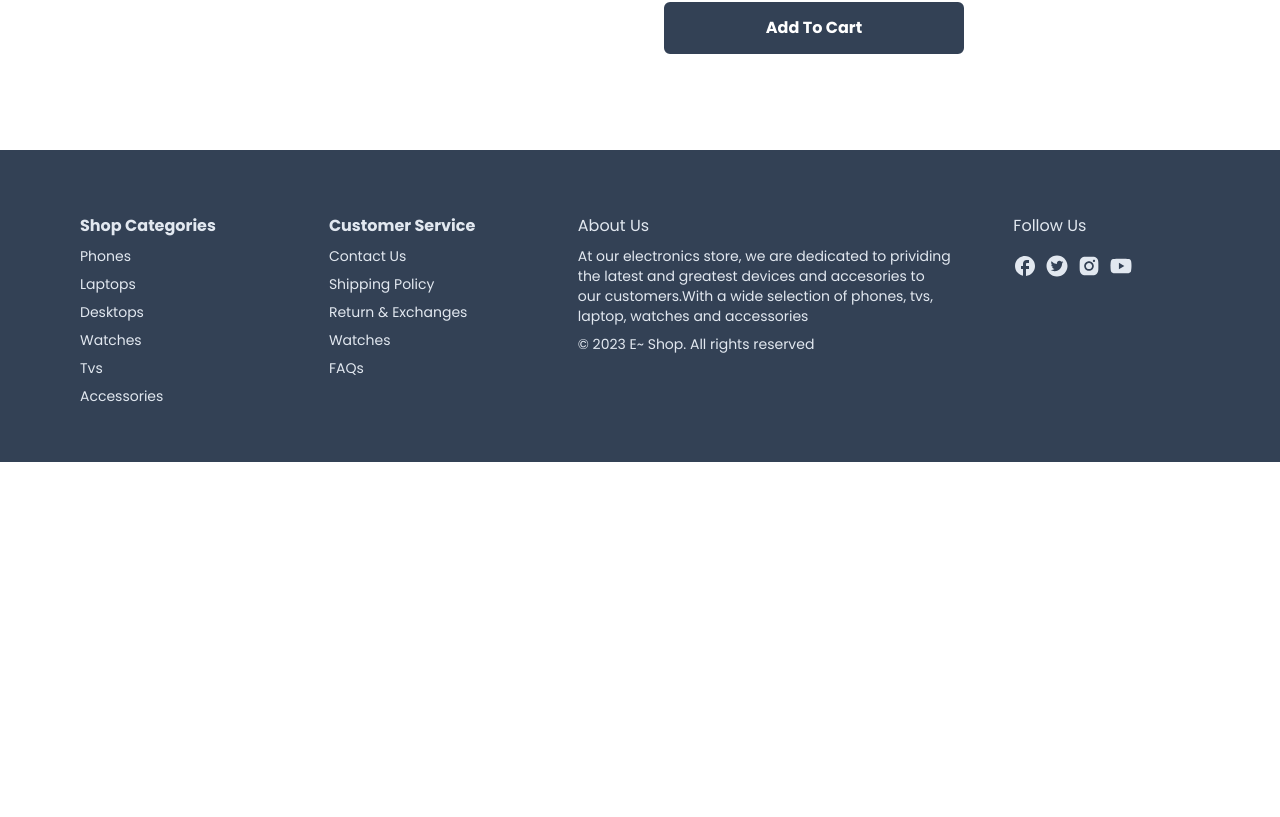
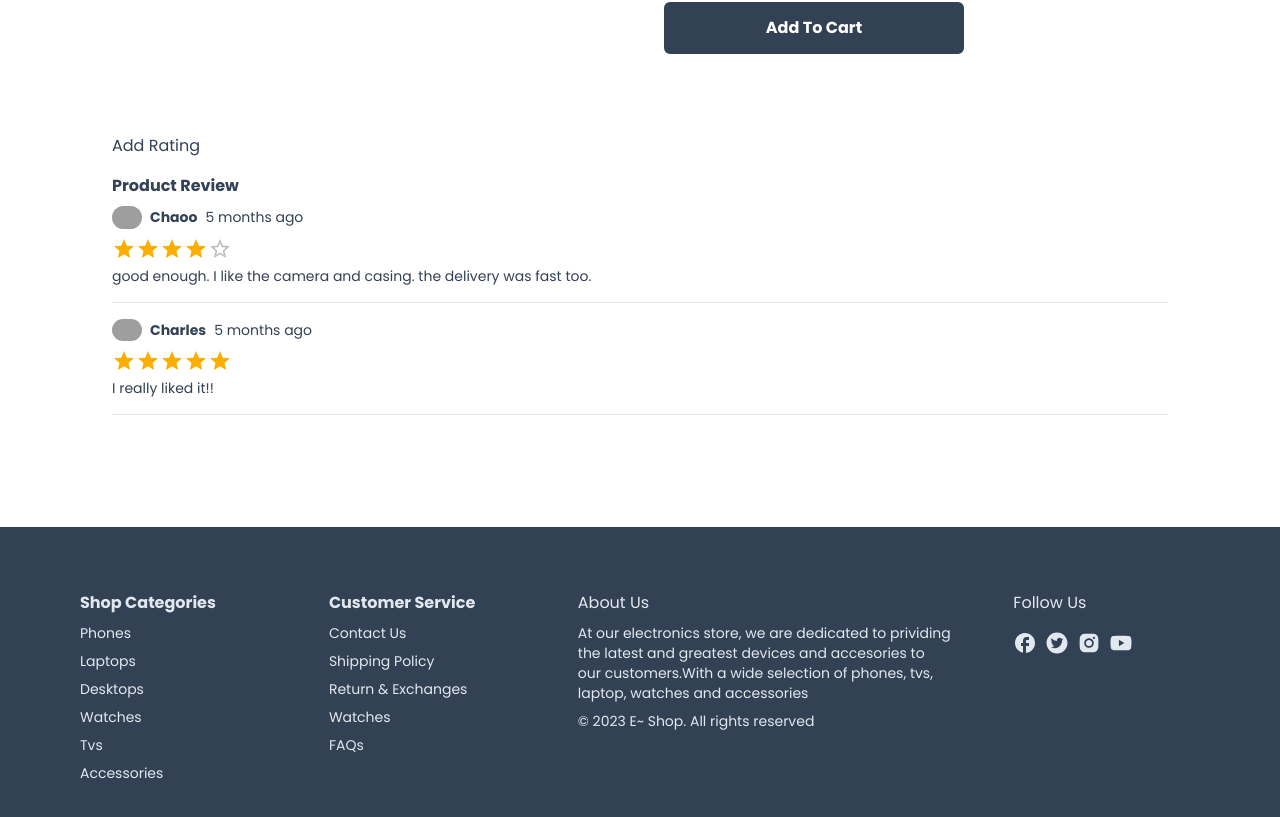
Before and after one commit to AnteroAndres/E-Shop, a Next.js app: page /product/1 in a window 1280 px wide. Shown: the part 778-1595 px from the top of the page. Before the commit the page ends 1240 px from the top, so only its background shows below. Built offline with nearby package versions, Linux system fonts and the light colour scheme; grey boxes are pictures that could not be loaded; a web font is replaced by a local one.

Commit message:
avatar component

```diff
--- /dev/null
+++ b/app/components/Avatar.tsx
@@ -0,0 +1,23 @@
+import Image from "next/image";
+import { FaUserCircle } from "react-icons/fa";
+interface AvatarProps {
+    src?: string | null | undefined,
+}
+
+const Avatar: React.FC<AvatarProps> = ({src}) => {
+    if(src){
+        return(
+        <Image
+        src={src}
+        alt="Avatar"
+        className="rounded-full"
+        height="30"
+        width="30"
+        />)
+    }
+
+
+    return <FaUserCircle size={24}/>;
+}
+
+export default Avatar;
--- /dev/null
+++ b/app/components/Heading.tsx
@@ -0,0 +1,12 @@
+interface HeadingProps {
+    title: string,
+    center?: boolean
+}
+
+const Heading:React.FC<HeadingProps> = ({title, center}) => {
+    return (<div className={center ? 'text-center' : 'text-start'}>
+        <h1 className="font-bold text- 2xl">{title}</h1>
+    </div>)
+}
+
+export default Heading;
--- /dev/null
+++ b/app/product/[productId]/ListRating.tsx
@@ -0,0 +1,34 @@
+import Avatar from "@/app/components/Avatar";
+import Heading from "@/app/components/Heading";
+import { Rating } from "@mui/material";
+import moment from "moment";
+
+interface ListRatingProps {
+    product: any
+}
+
+const ListRating:React.FC<ListRatingProps> = ({product}) => {
+    return <div>
+        <Heading title="Product Review"/>
+        <div className="text-sm mt-2">
+            {product.reviews &&
+             product.reviews.map((review: any) => {
+                return <div key={review.id}
+                className="max-w-300px">
+                    <div className="flex gap-2 items-center">
+                        <Avatar src={review?.user.image}/>
+                        <div className="font-semibold">{review?.user.name}</div>
+                        <div className="font-light">{moment(review.createdDate).fromNow()}</div>
+                    </div>
+                    <div className="mt-2">
+                        <Rating value={review.rating} readOnly/>
+                        <div className="m1-2">{review.comment}</div>
+                        <hr className="mt-4 mb-4"/>
+                    </div>
+                </div>
+            })}
+        </div>
+    </div>;
+}
+
+export default ListRating;
--- a/app/product/[productId]/page.tsx
+++ b/app/product/[productId]/page.tsx
@@ -1,6 +1,7 @@
 import Container from "@/app/components/Container";
 import { product } from "@/utils/product";
 import ProductDetails from "./ProductDetails";
+import ListRating from "./ListRating";
 
 interface IPrams {
     productId?: string
@@ -12,6 +13,10 @@
     return <div className="p-8">
     <Container>
             <ProductDetails product={product}/>
+            <div className="flex flex-col mt-20 gap-4">
+                <div>Add Rating</div>
+                <ListRating product={product}/>
+            </div>
     </Container>
     </div>
 }
--- a/next.config.js
+++ b/next.config.js
@@ -1,7 +1,8 @@
 /** @type {import('next').NextConfig} */
 const nextConfig = {
     images:{
-        domains:['firebasestorage.googleapis.com']
+        domains:['firebasestorage.googleapis.com',
+        'lh3.googleusercontent.com']
     }
 }
 
--- a/package.json
+++ b/package.json
@@ -18,6 +18,7 @@
     "autoprefixer": "10.4.16",
     "eslint": "8.53.0",
     "eslint-config-next": "14.0.2",
+    "moment": "^2.29.4",
     "next": "14.0.2",
     "postcss": "8.4.31",
     "react": "18.2.0",
```
Also changed, not shown: 1 other file (tests, documents, lock files or other folders).
